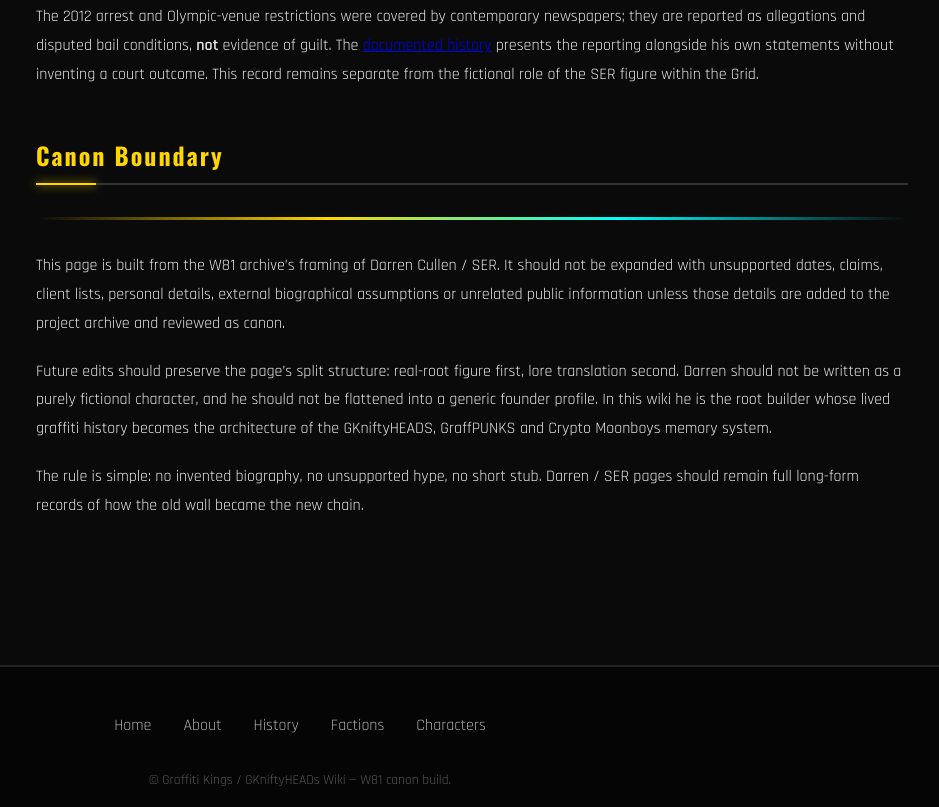
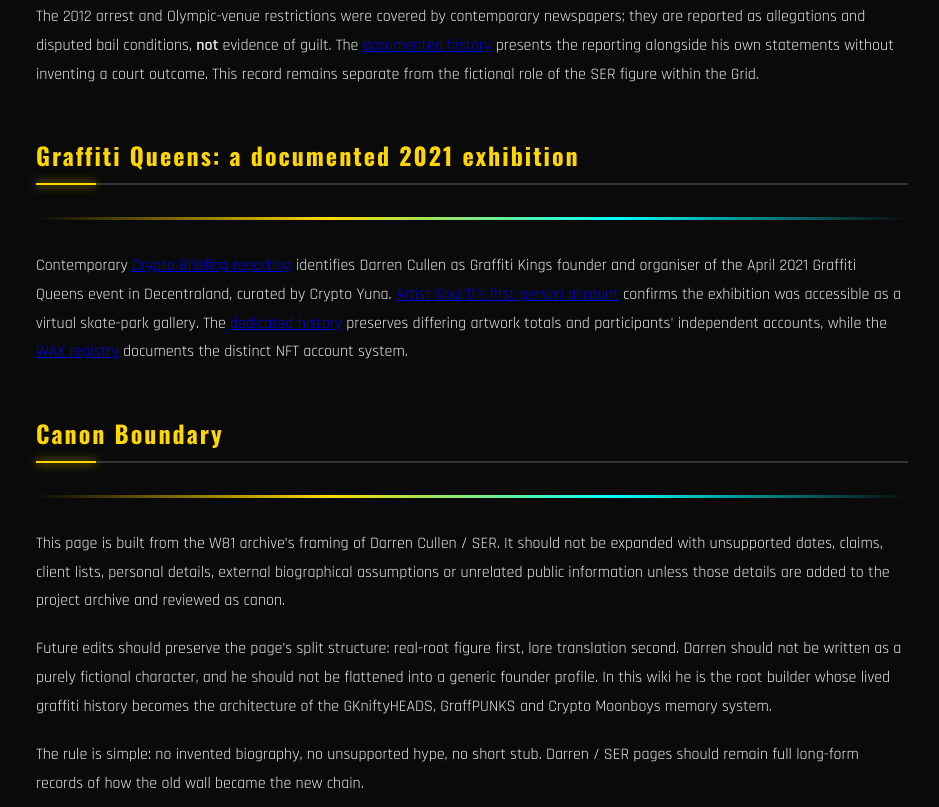
Before and after one commit to graffiti-kings/graffiti-kings, a plain HTML site: page characters/darren-cullen.html in a window 1280 px wide. Shown: the part 5273-6080 px from the top of the page, without its empty margins (340-1279 px from the left). Drawn offline with nearby package versions, Linux system fonts and the light colour scheme.

Commit message:
Connect characters/darren-cullen.html to Graffiti Queens 2021 and WAX NFT source records

```diff
--- a/characters/darren-cullen.html
+++ b/characters/darren-cullen.html
@@ -185,7 +185,8 @@
           <p>The 2012 arrest and Olympic-venue restrictions were covered by contemporary newspapers; they are reported as allegations and disputed bail conditions, <strong>not</strong> evidence of guilt. The <a href="../pages/darren-cullen-ser-history.html#olympic-period">documented history</a> presents the reporting alongside his own statements without inventing a court outcome. This record remains separate from the fictional role of the SER figure within the Grid.</p>
         </section>
 
-        <section class="section" id="canon-boundary">
+        <section class="section" id="queens-exhibition"><h2 class="section-title">Graffiti Queens: a documented 2021 exhibition</h2><div class="graffiti-divider"></div><p>Contemporary <a href="https://cryptobriefing.com/pussy-riot-talk-nfts-ahead-major-graffiti-queens-expo/" target="_blank" rel="noopener noreferrer">Crypto Briefing reporting</a> identifies Darren Cullen as Graffiti Kings founder and organiser of the April 2021 Graffiti Queens event in Decentraland, curated by Crypto Yuna. <a href="https://sould-art.com/blog/nft-graffiti-queens" target="_blank" rel="noopener noreferrer">Artist Soul'D's first-person account</a> confirms the exhibition was accessible as a virtual skate-park gallery. The <a href="../pages/graffiti-queens-decentraland-2021.html">dedicated history</a> preserves differing artwork totals and participants' independent accounts, while the <a href="../pages/graffiti-kings-wax-nft-collections.html">WAX registry</a> documents the distinct NFT account system.</p></section>
+<section class="section" id="canon-boundary">
           <h2 class="section-title">Canon Boundary</h2>
           <div class="graffiti-divider"></div>
           <p>This page is built from the W81 archive’s framing of Darren Cullen / SER. It should not be expanded with unsupported dates, claims, client lists, personal details, external biographical assumptions or unrelated public information unless those details are added to the project archive and reviewed as canon.</p>
```
